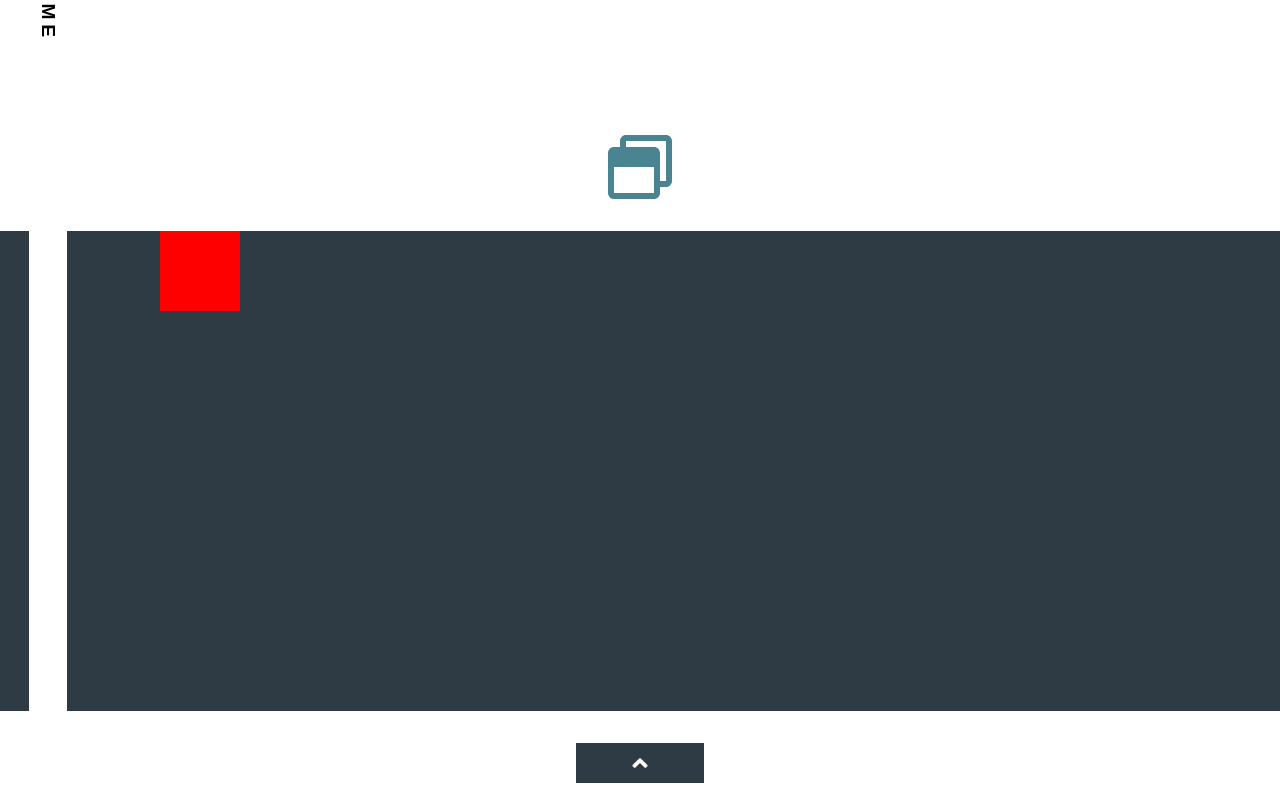
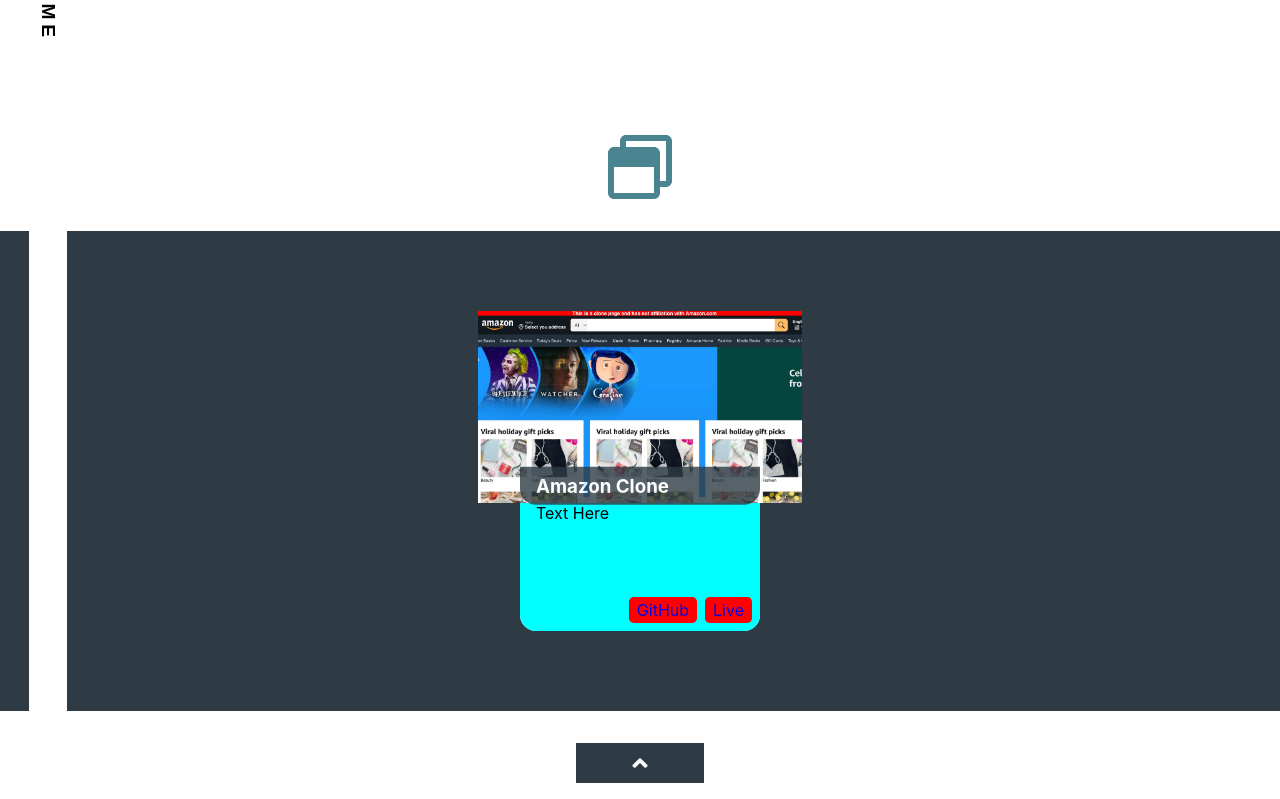
Before and after one commit to TravisAlanH/portfolionov2, a React (Create React App) app: page /projects in a window 1280 px wide. Shown: the part 633-1432 px from the top of the page. Built offline with nearby package versions, Linux system fonts and the light colour scheme.

Commit message:
Working on Projects Display Box
Un-Finished, Current Hard Code Looking at changing to JSON for all content and using .map to display content that is repeated

```diff
--- a/src/Components/Projects.js
+++ b/src/Components/Projects.js
@@ -1,20 +1,8 @@
-import React, { useState } from "react";
+import React from "react";
 import { Link } from "react-router-dom";
-import {
-  FaAngleDown,
-  //   FaGraduationCap,
-  //   FaCode,
-  //   FaReact,
-  //   FaHtml5,
-  //   FaCss3Alt,
-  //   FaJsSquare,
-  FaRegWindowRestore,
-  FaAngleUp,
-} from "react-icons/fa";
+import { FaAngleDown, FaRegWindowRestore, FaAngleUp } from "react-icons/fa";
 import { motion } from "framer-motion";
-// import DSU from "../Images/DSU_Logo.png";
-// import UC from "../Images/UC_Logo.png";
-// import Photo from "../Images/ProfilePhoto.jpg";
+import Amazon from "../Images/AmazonCloneImg.jpg";
 
 function scrollToContent() {
   var elem = document.getElementById("Start");
@@ -22,27 +10,12 @@
 }
 
 export default function Projects() {
-  const [display, setDisplay] = useState("none");
-
-  window.addEventListener("click", function (e) {
-    if (document.getElementById("Overlay").contains(e.target)) {
-      setDisplay("none");
-    } else {
-    }
-  });
-
   //   let top = window.scrollY;
 
   //   window.addEventListener("drag", (e) => {
   //     console.log(e.clientY);
   //     top = e.pageYOffset;
   //   });
-
-  let styles = {
-    "overlayInfo": {
-      "display": display,
-    },
-  };
 
   return (
     <motion.div
@@ -79,11 +52,6 @@
         default: { ease: "linear" },
       }}
     >
-      {/* Cverlay */}
-      <div className="OverlayView" id="Overlay" style={styles.overlayInfo}>
-        <div className="Block">asdf</div>
-      </div>
-      {/* Cverlay */}
       <div className="PageBlockLong" id="PageBlockLong">
         <div className="LinkNameDiv">
           <div className="Link">
@@ -135,13 +103,29 @@
         <FaRegWindowRestore className="PageIcon GradientNoHover" />
       </div>
       <div className="ProjectsBox">
-        <div>
-          <div
-            className="ViewOn"
-            onClick={() => {
-              setDisplay("flex");
-            }}
-          ></div>
+        <div className="ProjectsLayoutBox">
+          <div className="ProjectItemBox">
+            <div className="ProjectItemImage">
+              <img src={Amazon} alt="Amazon Clone" className="ProjectImage" />
+              <div className="ProjectItemImageTextBox">
+                <h3 className="ProjectItemImageText">Amazon Clone</h3>
+              </div>
+            </div>
+
+            <div className="ProjectItemAboutTextBox">
+              <div className="ProjectItemAboutText">
+                <span className="ProjectItemText">Text Here</span>
+              </div>
+              <div className="ProjectItemButtonsBox">
+                <a className="ProjectItemButton" href=" ">
+                  GitHub
+                </a>
+                <a className="ProjectItemButton" href=" ">
+                  Live
+                </a>
+              </div>
+            </div>
+          </div>
         </div>
       </div>
       {/* TO TOP BUTTON */}
--- a/src/Styles/Links.css
+++ b/src/Styles/Links.css
@@ -466,38 +466,108 @@
     background-color: rgb(46, 59, 68);
 }
 
-.OverlayView {
-    overflow: visible;
-    position: fixed;
+.ProjectsLayoutBox{
+    height: inherit;
+    display: flex;
     flex-direction: row;
     justify-content: center;
     align-items: center;
-    top: 47rem;
-    width: 50rem;
-    height: 40rem;
-    background-color: rgba(0,0,0,0.5);
-    z-index: 100;
-    cursor: pointer;
-    margin-left: 20rem;
-  }
+    gap: 1rem;
+}
 
-  .Block {
-      background-color: rgba(0,0,0,1);
-      color: white
-  }
+.ProjectItemBox {
+    width: 15rem;
+    height: 20rem;
+    background-color: white;
+    border-radius: 1rem;
+    transition: all 300ms ease-in-out;
+}
 
-  .ViewOn {
-    margin-left: 10rem;
-      width: 5rem;
-      height: 5rem;
-      background-color: red;
-      cursor: pointer;
-      z-index: 3;
-  }
+.ProjectItemBox:hover {
+    width: 18rem;
+    height: 24rem;
+}
+
+.ProjectItemBox:hover  .ProjectItemImageText {
+    background-image: linear-gradient(20deg, #78dcf3, #ac95d9);
+    background-clip: text;
+    -webkit-text-fill-color: transparent;
+    opacity: 1;
+}
 
 
-.PopupOverlay {
-    position:fixed;
-    height:100%;
-    width:100%;
+
+.ProjectItemImage {
+    width: 100%;
+    height: 60%;
+    border-radius: inherit;
+    /* display: flex;
+    flex-direction: column;
+    justify-content: flex-end; */
 }
+
+.ProjectItemImageTextBox {
+    position:relative;
+    width: 100%;
+    height: 20%;
+    background-color: rgb(46, 59, 68);
+    opacity: .8;
+    border-bottom-left-radius: inherit;
+    border-bottom-right-radius: inherit;
+    display: flex;
+    justify-content: flex-start;
+    align-items: center;
+    z-index: 2;
+    transform: translateY(-105%);
+}
+
+.ProjectImage {
+    width: 100%;
+    height: 100%;
+    object-fit: cover;
+    overflow: visible;
+    border-radius: 1rem;
+}
+
+.ProjectItemImageText {
+    padding-left: 1rem;
+    color: white;
+}
+
+.ProjectItemAboutTextBox {
+    width: 100%;
+    height: 40%;
+    background-color: aqua;
+    display: flex;
+    flex-direction: column;
+    border-bottom-left-radius: inherit;
+    border-bottom-right-radius: inherit;
+    opacity: 1;
+}
+
+.ProjectItemAboutText {
+    height: 100%;
+    display: flex;
+    flex-direction: row;
+    justify-content: flex-start;
+    padding-left: 1rem;
+}
+
+.ProjectItemButtonsBox {
+    display: flex;
+    flex-direction: row;
+    justify-content: flex-end;
+    align-items: flex-end;
+}
+
+.ProjectItemButton {
+    padding-right: .5rem;
+    padding-left: .5rem;
+    padding-top: .2rem;
+    padding-bottom: .2rem;
+    margin-right: .5rem;
+    margin-bottom: .5rem;
+    background-color: red;
+    border-radius: .3rem;
+    text-decoration: none;
+}
```
Also changed, not shown: src/Images/AmazonCloneImg.jpg (added), src/Images/BlackTransparent.png (added).
